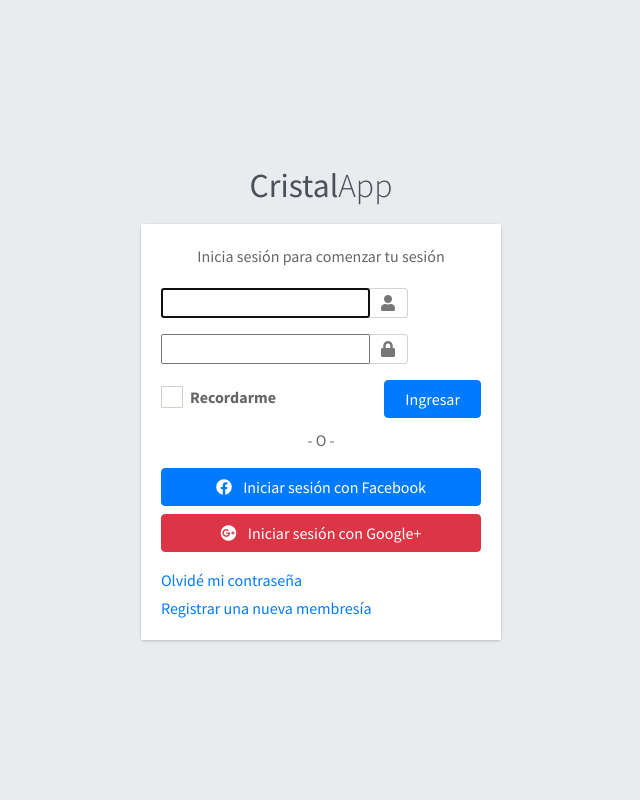
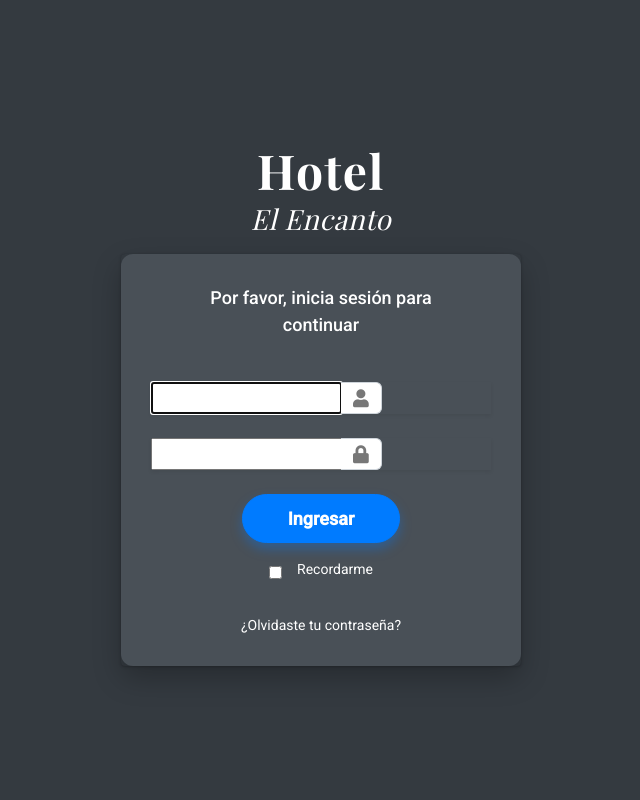
Before and after one commit to machete736/Cristal, a Django app: page /login/ in a window 1280 px wide. Shown: the whole page, without its empty margins (319-959 px from the left). Run offline with Django 5.2, Linux system fonts and the light colour scheme; some libraries are stand-ins or nearby versions.

Commit message:
Creacion de diseño de login

```diff
--- a/Cristal_app/templates/Cristal_app/autenticacion/login.html
+++ b/Cristal_app/templates/Cristal_app/autenticacion/login.html
@@ -1,32 +1,151 @@
-{% load static %} {# <-- AÑADE ESTA LÍNEA AL PRINCIPIO #}
+{% load static %}
 <!DOCTYPE html>
-<html lang="en">
+<html lang="es">
 <head>
-  <meta charset="utf-8">
-  <meta name="viewport" content="width=device-width, initial-scale=1">
-  <title>AdminLTE 3 | Log in</title>
+  <meta charset="utf-8" />
+  <meta name="viewport" content="width=device-width, initial-scale=1" />
+  <title>Hotel El Encanto | Iniciar sesión</title>
 
-  <link rel="stylesheet" href="https://fonts.googleapis.com/css?family=Source+Sans+Pro:300,400,400i,700&display=fallback">
-  <link rel="stylesheet" href="{% static 'adminlte/plugins/fontawesome-free/css/all.min.css' %}"> {# <-- RUTA CORREGIDA #}
-  <link rel="stylesheet" href="{% static 'adminlte/plugins/icheck-bootstrap/icheck-bootstrap.min.css' %}"> {# <-- RUTA CORREGIDA #}
-  <link rel="stylesheet" href="{% static 'adminlte/dist/css/adminlte.min.css' %}"> {# <-- RUTA CORREGIDA #}
+  <!-- Google Fonts -->
+  <link href="https://fonts.googleapis.com/css2?family=Playfair+Display:wght@400;700&family=Roboto:wght@300;400;500&display=swap" rel="stylesheet" />
+
+  <!-- AdminLTE & FontAwesome -->
+  <link rel="stylesheet" href="{% static 'adminlte/plugins/fontawesome-free/css/all.min.css' %}" />
+  <link rel="stylesheet" href="{% static 'adminlte/plugins/icheck-bootstrap/icheck-bootstrap.min.css' %}" />
+  <link rel="stylesheet" href="{% static 'adminlte/dist/css/adminlte.min.css' %}" />
+
+  <style>
+    body, .login-page {
+      font-family: 'Roboto', sans-serif;
+      background-color: #343a40; /* Fondo plomo oscuro */
+      color: #f8f9fa;
+      height: 100vh;
+    }
+
+    .login-logo a {
+      font-family: 'Playfair Display', serif;
+      user-select: none;
+      text-decoration: none;
+    }
+
+    .login-logo span.hotel {
+      font-size: 48px;
+      font-weight: 700;
+      color: #ffffff;
+      display: block;
+      letter-spacing: 1.5px;
+    }
+
+    .login-logo span.encanto {
+      font-size: 28px;
+      font-style: italic;
+      color: #ffffff;
+      display: block;
+      margin-top: -8px;
+      letter-spacing: 0.5px;
+    }
+
+    .card {
+      background-color: transparent !important;
+      border: none;
+    }
+
+    .login-card-body {
+      background-color: #495057;
+      border-radius: 12px;
+      box-shadow: 0 12px 28px rgba(0, 0, 0, 0.25);
+      padding: 30px;
+    }
+
+    .login-box-msg {
+      font-size: 18px;
+      font-weight: 500;
+      margin-bottom: 24px;
+      text-align: center;
+      color: #ffffff;
+    }
+
+    .input-group-text {
+      background: #fff !important;
+      border-left: 0 !important;
+    }
+
+    .input-group .form-control {
+      border-radius: 6px 0 0 6px !important;
+      padding: 12px 15px !important;
+      font-size: 16px;
+    }
+
+    .input-group-append .input-group-text {
+      border-radius: 0 6px 6px 0 !important;
+      font-size: 18px;
+      color: #007bff;
+    }
+
+    .btn-primary {
+      border-radius: 50px !important;
+      padding: 10px 45px !important;
+      font-weight: 600;
+      font-size: 18px;
+      box-shadow: 0 6px 12px rgba(0, 123, 255, 0.35);
+      transition: background-color 0.3s ease;
+    }
+
+    .btn-primary:hover {
+      background-color: #0056b3 !important;
+      box-shadow: 0 8px 18px rgba(0, 86, 179, 0.55);
+    }
+
+    .form-check-label {
+      font-size: 14px;
+      user-select: none;
+      margin-left: 0.5rem;
+      white-space: nowrap;
+      color: #ffffff;
+    }
+
+    .form-check {
+      display: flex;
+      justify-content: center;
+      align-items: center;
+      gap: 0.5rem;
+      margin-bottom: 20px;
+    }
+
+    .link-white {
+      font-size: 14px;
+      display: block;
+      text-align: center;
+      margin-top: 15px;
+      color: #ffffff;
+      text-decoration: none;
+      transition: color 0.3s ease;
+    }
+
+    .link-white:hover {
+      text-decoration: underline;
+    }
+
+  </style>
 </head>
-<body class="hold-transition login-page">
-<div class="login-box">
+
+<body class="hold-transition login-page d-flex align-items-center justify-content-center">
+  <div class="login-box" style="width: 400px;">
     <div class="login-logo">
-    <a href="{% url 'home' %}"><b>Cristal</b>App</a> {# <-- CAMBIADO para que apunte a tu home de Django #}
+      <a href="{% url 'home' %}">
+        <span class="hotel">Hotel</span>
+        <span class="encanto">El Encanto</span>
+      </a>
     </div>
+
     <div class="card">
       <div class="card-body login-card-body">
-      <p class="login-box-msg">Inicia sesión para comenzar tu sesión</p> {# <-- Texto traducido #}
+        <p class="login-box-msg">Por favor, inicia sesión para continuar</p>
 
-      <form action="" method="post"> {# <-- ACTION VACÍO, Django llenará la URL actual #}
-        {% csrf_token %} {# <-- ¡MUY IMPORTANTE! AÑADE ESTA LÍNEA DENTRO DEL FORMULARIO #}
+        <form action="" method="post" novalidate>
+          {% csrf_token %}
 
-        {# Campos de Usuario y Contraseña de Django #}
-        {# 'form' será provisto por la LoginView de Django #}
-
-        {% if form.non_field_errors %} {# Muestra errores globales del formulario #}
+          {% if form.non_field_errors %}
           <div class="alert alert-danger" role="alert">
             {% for error in form.non_field_errors %}
               {{ error }}
@@ -34,73 +153,66 @@
           </div>
           {% endif %}
 
-        <div class="input-group mb-3">
-          {{ form.username }} {# Renderiza el campo de usuario #}
+          <div class="input-group mb-4 shadow-sm">
+            {{ form.username }}
             <div class="input-group-append">
               <div class="input-group-text">
-              <span class="fas fa-user"></span> {# Icono para usuario #}
+                <span class="fas fa-user"></span>
               </div>
             </div>
-          {% if form.username.errors %} {# Errores específicos del campo de usuario #}
-            <div class="invalid-feedback d-block">
+          </div>
+          {% if form.username.errors %}
+          <div class="invalid-feedback d-block mb-2">
             {% for error in form.username.errors %}
               {{ error }}
             {% endfor %}
           </div>
           {% endif %}
-        </div>
-        <div class="input-group mb-3">
-          {{ form.password }} {# Renderiza el campo de contraseña #}
+
+          <div class="input-group mb-4 shadow-sm">
+            {{ form.password }}
             <div class="input-group-append">
               <div class="input-group-text">
                 <span class="fas fa-lock"></span>
               </div>
             </div>
-          {% if form.password.errors %} {# Errores específicos del campo de contraseña #}
-            <div class="invalid-feedback d-block">
+          </div>
+          {% if form.password.errors %}
+          <div class="invalid-feedback d-block mb-2">
             {% for error in form.password.errors %}
               {{ error }}
             {% endfor %}
           </div>
           {% endif %}
+
+          <div class="d-flex flex-column align-items-center">
+            <button type="submit" class="btn btn-primary mb-3">
+              Ingresar
+            </button>
+
+        <div class="form-check" style="display: flex; align-items: center; justify-content: flex-start;">
+  <input
+    type="checkbox"
+    id="remember"
+    name="remember_me"
+    class="form-check-input"
+  />
+  <label for="remember" class="form-check-label" style="margin-left: 0.5rem; white-space: nowrap;">Recordarme</label>
 </div>
 
-        <div class="row">
-          <div class="col-8">
-            <div class="icheck-primary">
-              <input type="checkbox" id="remember" name="remember_me"> {# Añadido 'name' para el checkbox #}
-              <label for="remember">
-                Recordarme
-              </label>
-            </div>
-          </div>
-          <div class="col-4">
-            <button type="submit" class="btn btn-primary btn-block">Ingresar</button> {# Texto traducido #}
-          </div>
           </div>
         </form>
 
-      {# Mantén estos enlaces si vas a implementar sus vistas correspondientes #}
-      <div class="social-auth-links text-center mb-3">
-        <p>- O -</p> {# Texto traducido #}
-        <a href="#" class="btn btn-block btn-primary">
-          <i class="fab fa-facebook mr-2"></i> Iniciar sesión con Facebook
+        <a href="{% url 'password_reset' %}" class="link-white">
+          ¿Olvidaste tu contraseña?
         </a>
-        <a href="#" class="btn btn-block btn-danger">
-          <i class="fab fa-google-plus mr-2"></i> Iniciar sesión con Google+
-        </a>
-      </div>
-      <p class="mb-1">
-        <a href="{% url 'password_reset' %}">Olvidé mi contraseña</a> {# Asume que crearás una URL 'password_reset' #}
-      </p>
-      <p class="mb-0">
-        <a href="{% url 'register' %}" class="text-center">Registrar una nueva membresía</a> {# Asume que crearás una URL 'register' #}
-      </p>
       </div>
     </div>
   </div>
-<script src="{% static 'adminlte/plugins/jquery/jquery.min.js' %}"></script> {# <-- RUTA CORREGIDA #}
-<script src="{% static 'adminlte/plugins/bootstrap/js/bootstrap.bundle.min.js' %}"></script> {# <-- RUTA CORREGIDA #}
-<script src="{% static 'adminlte/dist/js/adminlte.min.js' %}"></script> {# <-- RUTA CORREGIDA #}
+
+  <!-- Scripts -->
+  <script src="{% static 'adminlte/plugins/jquery/jquery.min.js' %}"></script>
+  <script src="{% static 'adminlte/plugins/bootstrap/js/bootstrap.bundle.min.js' %}"></script>
+  <script src="{% static 'adminlte/dist/js/adminlte.min.js' %}"></script>
 </body>
 </html>
```
Also changed, not shown: Cristal_app/templates/registration/password_reset_email.html (deleted, +0 -10 lines), Cristal_app/templates/registration/register.html (deleted, +0 -158 lines). Lines whose indentation alone changed are shown as unchanged.
